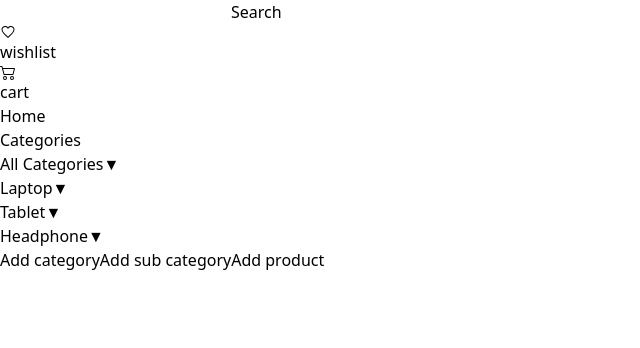
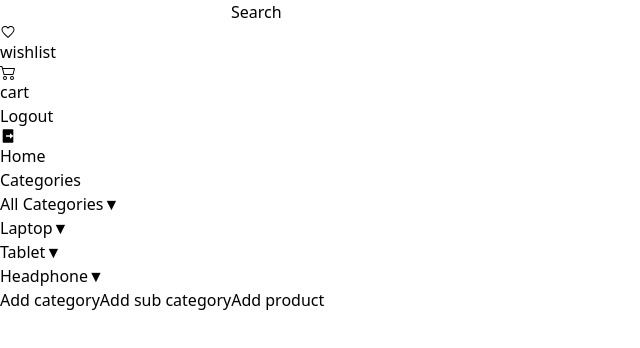
Before and after one commit to Abin95x/E-commerce_client, a React (Vite) app: page /home in a window 1280 px wide. Shown: the top 348 px of the page, without its empty margins (0-640 px from the left). Built offline with nearby package versions, Linux system fonts and the light colour scheme.

Commit message:
Logout functionality added

```diff
--- a/src/components/Header/Header.jsx
+++ b/src/components/Header/Header.jsx
@@ -2,9 +2,19 @@ import React from 'react'
 import { Link } from 'react-router-dom'
 import { BsCart2 } from "react-icons/bs";
 import { IoMdHeartEmpty } from "react-icons/io";
+import { RiLogoutBoxRFill } from "react-icons/ri";
+import { toast } from 'react-toastify';
+import "react-toastify/dist/ReactToastify.css";
+import { useNavigate } from 'react-router-dom';
 
 
 const Header = () => {
+    const navigate = useNavigate();
+    const handleLogout = async () => {
+        localStorage.removeItem('usertoken');
+        toast('Logged out successfully');
+        navigate('/login');
+    };
     return (
         <div className='w-full h-20 bg-[#003F62] flex items-center'>
             <div className=' w-full flex justify-around items-center'>
@@ -16,6 +26,7 @@ const Header = () => {
                     <ul className='flex gap-3 items-center'>
                         <IoMdHeartEmpty /> <li><Link>wishlist</Link></li>
                         <BsCart2 />   <li><Link>cart</Link></li>
+                        <div onClick={handleLogout} className='flex items-center mx-10 bg-red-500 p-1 rounded-lg hover:bg-yellow-300 hover:text-black'><button className=''>Logout</button> <RiLogoutBoxRFill /></div>
                     </ul>
                 </div>
             </div>
```
